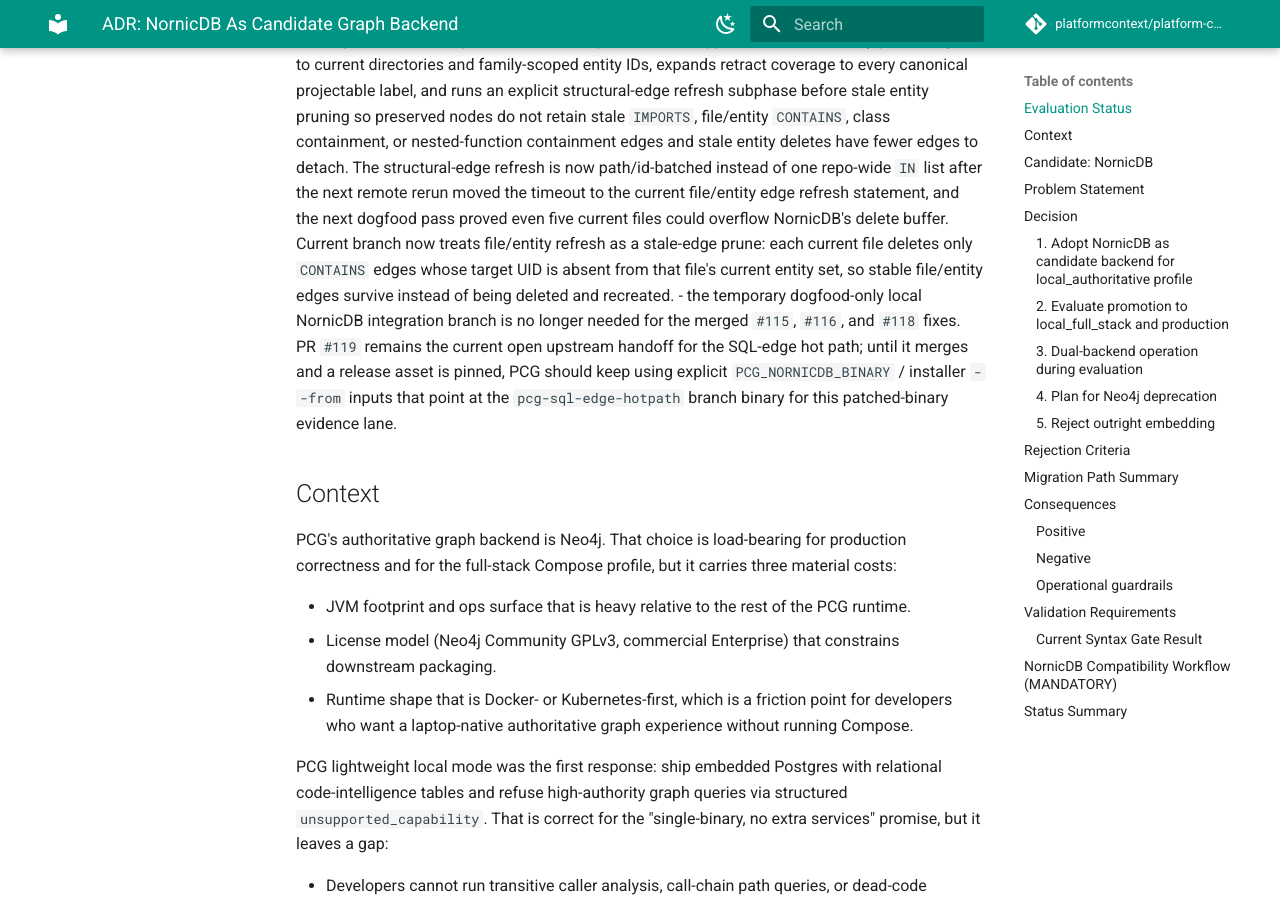
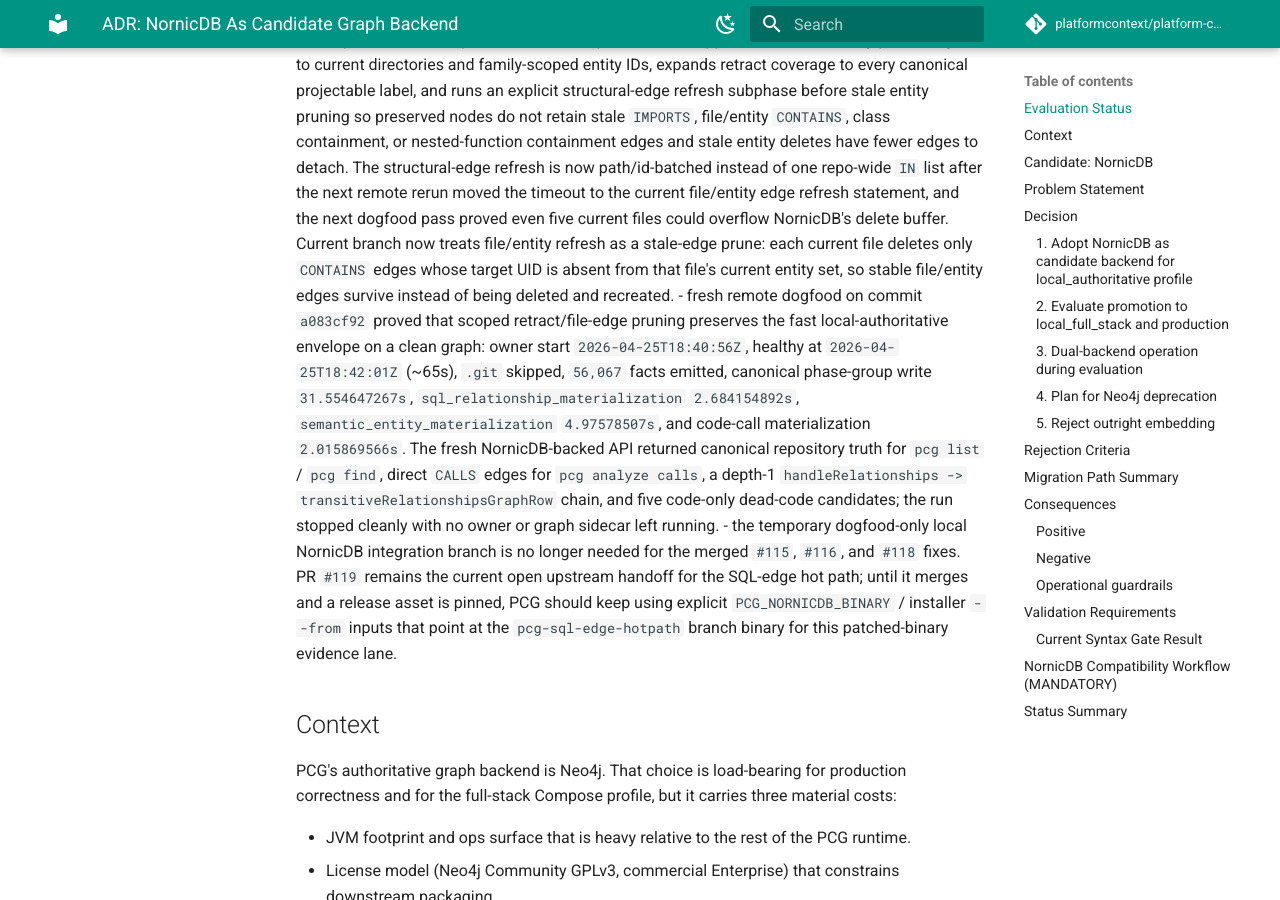
Before and after one commit to platformcontext/platform-context-graph, an MkDocs documentation site: the page built from docs/docs/adrs/2026-04-22-nornicdb-graph-backend-candidate.md, in a window 1280 px wide and 900 px high, scrolled down 13335 px. Built offline with MkDocs 1.6.1 and Material for MkDocs 9.7.7, drawn with Linux system fonts in a browser that asks for light colours; comment, search, counter and statistics services are not loaded.

Commit message:
docs(adrs): record scoped retract dogfood
Capture the fresh remote local-authoritative NornicDB dogfood run proving scoped file/entity retract pruning keeps the self-repo path in the fast envelope.

Record pipeline timings, clean queue drain, successful public query checks, and clean graph stop evidence for commit a083cf92.

```diff
--- a/docs/docs/adrs/2026-04-22-nornicdb-graph-backend-candidate.md
+++ b/docs/docs/adrs/2026-04-22-nornicdb-graph-backend-candidate.md
@@ -85,6 +85,7 @@
 - follow-up commits `2fd6972c`, `7da2cf13`, and `87de590a` close the remaining direct-relationship under-read: live NornicDB proved the broad `id OR uid` predicate can hang, metadata reads must use indexed `{uid: ...}` then `{id: ...}` node patterns, and direct one-hop reads must use a single relationship-pattern `MATCH` so `type(rel)` resolves to `CALLS` instead of `null`. After rebuilding the remote API with `PCG_GRAPH_BACKEND=nornicdb`, `pcg analyze calls handleRelationships --repo platform-context-graph` now returns the expected direct callees including `filterNullRelationships`, `transitiveRelationshipsGraphRow`, and `resolveExactGraphEntityCandidate` with canonical repo identity intact.
 - repo-scoped call-chain names now have a human-friendly ambiguity rule: content still owns the candidate set, but if one endpoint name has multiple production entities the query layer asks the authoritative call graph for reachable candidate pairs and selects the pair only when exactly one path exists within the requested depth. True multi-path ambiguity still fails loudly with candidate-pair details instead of guessing. The NornicDB path intentionally trades Neo4j's single `shortestPath` query for bounded one-hop BFS queries because live dogfood showed parameterized `shortestPath` endpoint anchors could return no path or hang; that makes query count a first-class budget, so ambiguous endpoint products above `100` candidate pairs are rejected before probing and all-probed/no-route cases return an explicit no-route ambiguity.
 - the next remote owner restart exposed a canonical retract write-amplification issue rather than another query bug: the first broad `File` stale-delete tried to detach every previous-generation file node and its edges in one NornicDB request. Current branch now preserves current-generation file paths during file retraction and lets the file upsert phase update stable `File` nodes in place, matching NornicDB's documented preference for avoiding broad cleanup deletes on hot paths. The follow-up retract slice applies the same identity-preserving rule to current directories and family-scoped entity IDs, expands retract coverage to every canonical projectable label, and runs an explicit structural-edge refresh subphase before stale entity pruning so preserved nodes do not retain stale `IMPORTS`, file/entity `CONTAINS`, class containment, or nested-function containment edges and stale entity deletes have fewer edges to detach. The structural-edge refresh is now path/id-batched instead of one repo-wide `IN` list after the next remote rerun moved the timeout to the current file/entity edge refresh statement, and the next dogfood pass proved even five current files could overflow NornicDB's delete buffer. Current branch now treats file/entity refresh as a stale-edge prune: each current file deletes only `CONTAINS` edges whose target UID is absent from that file's current entity set, so stable file/entity edges survive instead of being deleted and recreated.
+- fresh remote dogfood on commit `a083cf92` proved that scoped retract/file-edge pruning preserves the fast local-authoritative envelope on a clean graph: owner start `2026-04-25T18:40:56Z`, healthy at `2026-04-25T18:42:01Z` (~65s), `.git` skipped, `56,067` facts emitted, canonical phase-group write `31.554647267s`, `sql_relationship_materialization` `2.684154892s`, `semantic_entity_materialization` `4.97578507s`, and code-call materialization `2.015869566s`. The fresh NornicDB-backed API returned canonical repository truth for `pcg list` / `pcg find`, direct `CALLS` edges for `pcg analyze calls`, a depth-1 `handleRelationships -> transitiveRelationshipsGraphRow` chain, and five code-only dead-code candidates; the run stopped cleanly with no owner or graph sidecar left running.
 - the temporary dogfood-only local NornicDB integration branch is no longer needed for the merged `#115`, `#116`, and `#118` fixes. PR `#119` remains the current open upstream handoff for the SQL-edge hot path; until it merges and a release asset is pinned, PCG should keep using explicit `PCG_NORNICDB_BINARY` / installer `--from` inputs that point at the `pcg-sql-edge-hotpath` branch binary for this patched-binary evidence lane.
 
 ## Context
```
Also changed, not shown: docs/docs/adrs/2026-04-20-embedded-local-backends-implementation-plan.md (+1 -0 lines).
